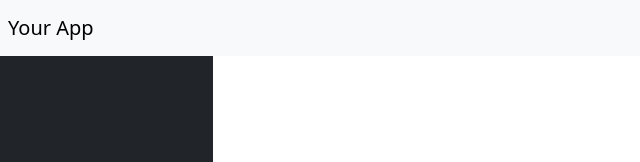
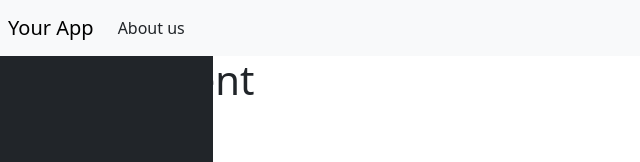
Before and after one commit to aqibmurtaza9/react_admin_panel2, a React (Create React App) app in the folder myapp/: page / in a window 1280 px wide. Before the commit this address had no page. Shown: the top 162 px of the page, without its empty margins (0-640 px from the left). Built offline with nearby package versions, Linux system fonts and the light colour scheme.

Commit message:
added component

```diff
--- a/myapp/src/Components/Layout/Layout.jsx
+++ b/myapp/src/Components/Layout/Layout.jsx
@@ -1,4 +1,5 @@
 import React, { Component } from 'react';
+import UserInfo from '../UserDetail/UserInfo';
 import Sidebarr from './Sidebarr';
 import Topnavbar from './Topnavbar';
 
@@ -10,15 +11,15 @@ class Layout extends Component {
             <div className="App">
               <div className="container-fluid">
                 <div className="row">
-                  <Sidebarr />
-                  <main
-                    role="main"
-                    className="col-md-12 ml-sm-auto col-lg-12 px-md-0"
-                  >
+                  <div className="flex-column p-0">
+                    <Sidebarr />
+                  </div>
+                  <div className="col-md-12 ml-sm-auto col-lg-12 px-md-0">
                     <Topnavbar />
-                    {/* Main content */}
-                    {/* Add your main content here */}
-                  </main>
+                      <div className="content flex-grow-1">
+                      <UserInfo/>
+                    </div>
+                  </div>
                 </div>
               </div>
             </div>
--- a/myapp/src/Components/Layout/Topnavbar.jsx
+++ b/myapp/src/Components/Layout/Topnavbar.jsx
@@ -10,6 +10,7 @@ class Topnavbar extends Component {
               <Navbar.Brand href="#" className='px-2'>Your App</Navbar.Brand>
               <Nav className="mr-auto">
                 {/* Add your top navbar links here */}
+                <lable>About us</lable>
               </Nav>
             </Navbar>
           </>
--- /dev/null
+++ b/myapp/src/Components/UserDetail/UserInfo.jsx
@@ -0,0 +1,13 @@
+import React from 'react';
+
+const UserInfo = () => {
+  return (
+    <div>
+      {/* Your main content */}
+      <h1>Main Content</h1>
+      {/* Add more components and content as needed */}
+    </div>
+  );
+};
+
+export default UserInfo;
```
